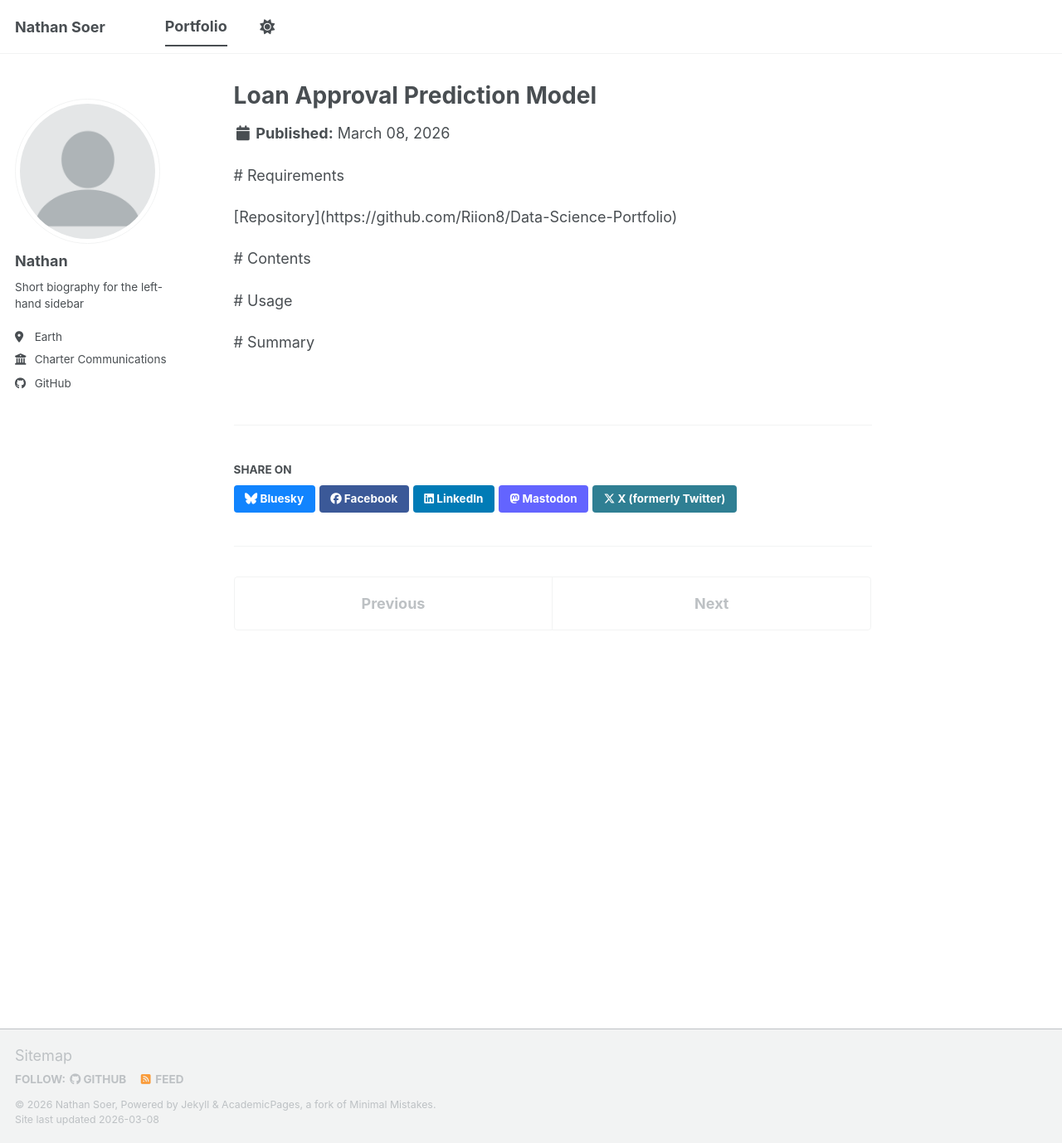
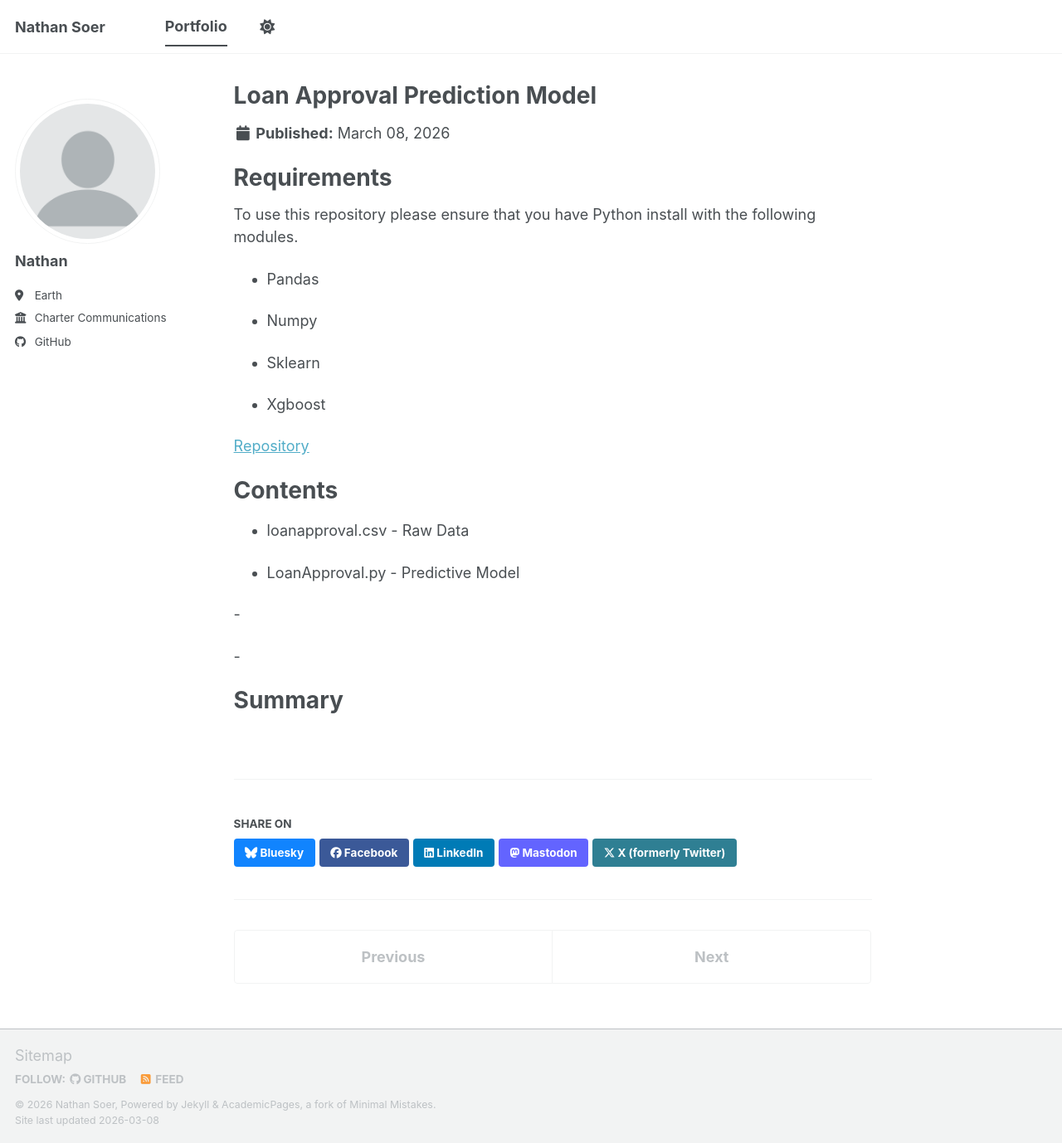
Before and after one commit to Riion8/Riion8.github.io, a Jekyll site: the page built from _portfolio/Loan Approval Predictive Model.md, in a window 1280 px wide and 1378 px high. Shown: the whole window at 83% size. Built offline with Jekyll 4.4.1, drawn with Linux system fonts in a browser that asks for light colours; a script bundle is joined from its source files by our own code; library files that are not in the unit come from our copies.

Commit message:
Portfolio Update

```diff
--- a/_config.yml
+++ b/_config.yml
@@ -25,7 +25,7 @@ author:
   # Biographic information
   avatar           : "profile.png"
   name             : "Nathan"
-  bio              : "Short biography for the left-hand sidebar"
+  bio              : ""
   location         : "Earth"
   employer         : "Charter Communications"
 
--- a/_portfolio/Loan Approval Predictive Model.md
+++ b/_portfolio/Loan Approval Predictive Model.md
@@ -18,26 +18,28 @@ collection: portfolio
 
 
 
-\# Requirements
+# Requirements
 
+To use this repository please ensure that you have Python install with the following modules.
 
+-   Pandas
 
+-   Numpy
 
+-   Sklearn
 
-\[Repository](https://github.com/Riion8/Data-Science-Portfolio)
+-   Xgboost
 
+[Repository](https://github.com/Riion8/Data-Science-Portfolio/tree/main/Loan%20Approval%20Model)
 
+# Contents
 
-\# Contents
+- loanapproval.csv - Raw Data
 
+- LoanApproval.py - Predictive Model
 
+-
 
+-
 
-
-\# Usage
-
-
-
-
-
-\# Summary
+# Summary
```
